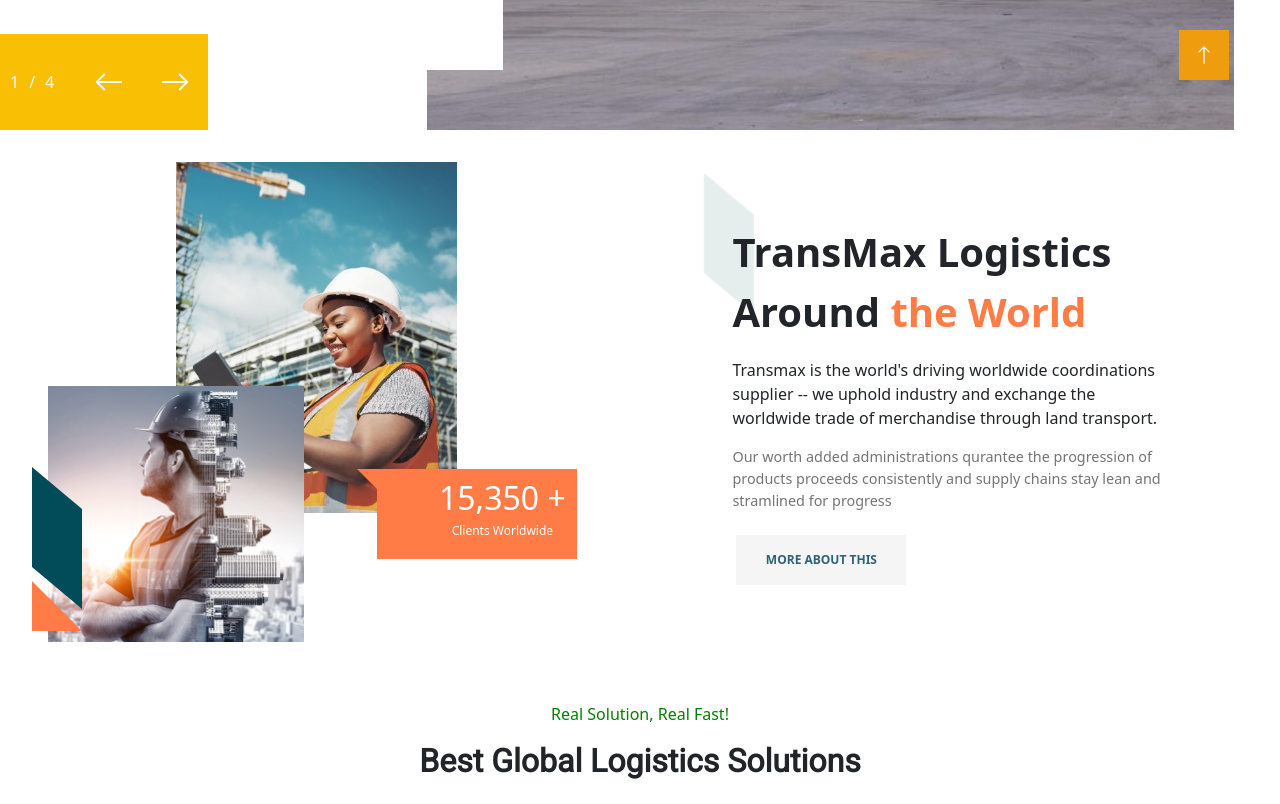
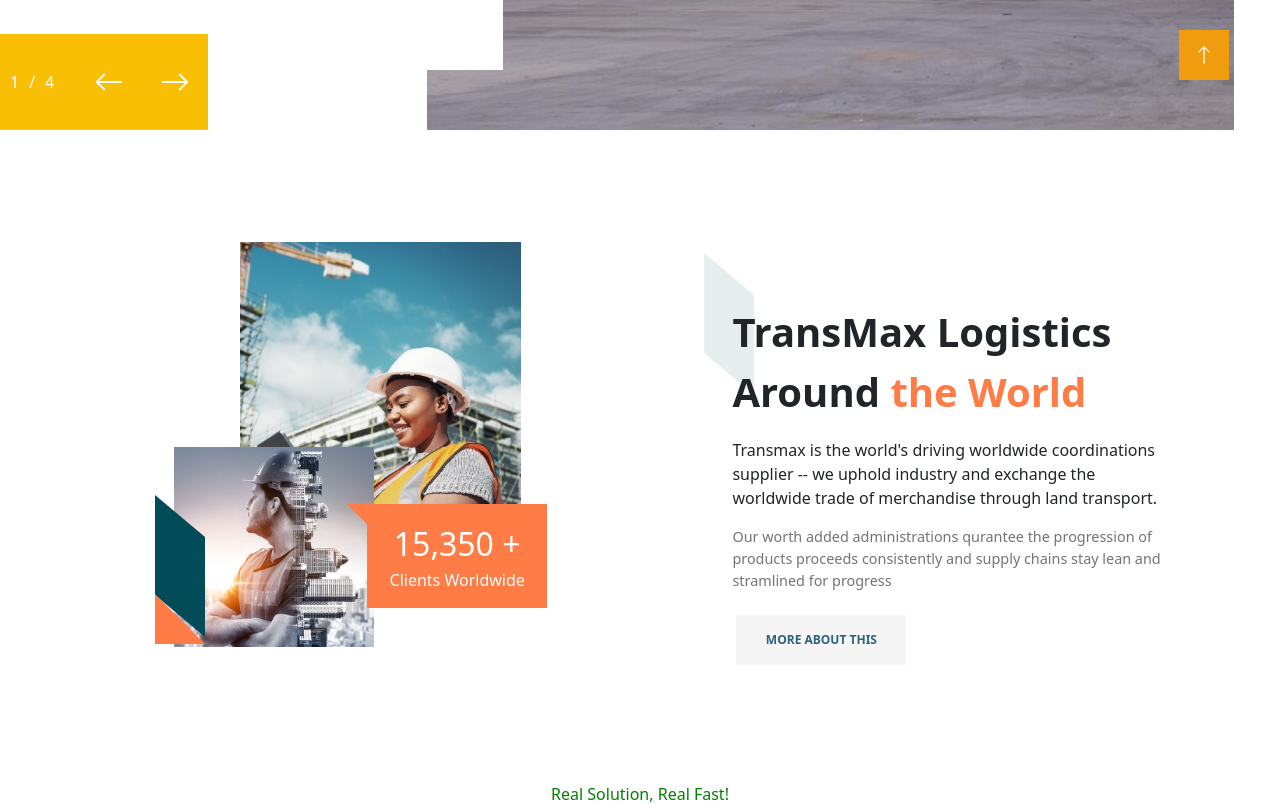
Before and after one commit to mrmuhannadh/xiteb_practical, a React (Create React App) app: page / in a window 1280 px wide. Shown: the part 640-1444 px from the top of the page. Built offline with nearby package versions, Linux system fonts and the light colour scheme.

Commit message:
fixed alignment issues

```diff
--- a/src/App.css
+++ b/src/App.css
@@ -43,7 +43,7 @@
   background-color: rgb(93, 108, 131);
   color: white;
   text-align: start;
-  padding: 5vh 10vw 5vh 10vw;
+  padding: 5vh 50px 5vh 50px;
 }
 
 .footerTextBox{
--- a/src/components/dashboard/ourServicesSection/style.css
+++ b/src/components/dashboard/ourServicesSection/style.css
@@ -47,7 +47,7 @@
 .sliderImageC {
   border-radius: 0 !important;
   object-fit: cover;
-  height: 200px;
+  height: 100%;
   width: 100%;
 }
 
--- a/src/components/dashboard/welcomeSection/rightTriangleRectangle.js
+++ b/src/components/dashboard/welcomeSection/rightTriangleRectangle.js
@@ -3,8 +3,8 @@ import "./welcomeStyle.css";
 
 function RightTriRecShape() {
   return (
-    <div className="talk-bubble tri-right left-top">
-      <div className="talktext text-center justify-content-center">
+    <div className="tri-right left-top">
+      <div className="text-center justify-content-center p-3">
         <span className="clientAmount">15,350 +</span>
         <br />
         <span>Clients Worldwide</span>
--- a/src/components/dashboard/welcomeSection/welcomeSection.js
+++ b/src/components/dashboard/welcomeSection/welcomeSection.js
@@ -9,8 +9,8 @@ import TriangleShape from "./triangleBottomLeftShape";
 
 function WelcomeSection() {
   return (
-    <div className="row welcomeSectionMainBox w-100">
-      <div className="col-md-6 imageSection flex">
+    <div className="row welcomeSectionMainBox w-100 h-100">
+      <div className="col-md-6 col-sm-12 imageSection px-4">
         <div className="imageOneDiv">
           <img src={imageOne} className="imageOne" alt="imageOne" />
         </div>
@@ -23,10 +23,12 @@ function WelcomeSection() {
             <TriangleShape />
           </div>
         </div>
-        <RightTriRecShape className="triRecShape" />
+        <div className="triangleRecShapeContainer">
+          <RightTriRecShape className="triRecShape" />
+        </div>
       </div>
 
-      <div className="col-md-6 textSection">
+      <div className="col-md-6 col-sm-12 textSection">
         <div className="parallelogramContainer">
           <Parallelogram className="parallelogramShape" />
         </div>
--- a/src/components/dashboard/welcomeSection/welcomeStyle.css
+++ b/src/components/dashboard/welcomeSection/welcomeStyle.css
@@ -1,18 +1,20 @@
 /* Welcome Section */
 
 .welcomeSectionMainBox{
-  margin-top: 5vh;
+  position: relative;
+  padding-top: 10vh;
   max-width: 100vw;
 }
 
 .imageSection{
   position: relative;
+  padding-left: 10%;
 }
 
 .imageOneDiv{
   position: absolute;
   padding-top: 5%;
-  left: 20%;
+  left: 30%;
 }
 
 .imageOne{
@@ -20,26 +22,37 @@
   max-height: 70%;
 }
 .imageTwoDiv{
-  width: 50%;
-  position: absolute;
+  width: 250px;
+  position: relative;
   padding-top: 40%;
+  margin-left: 20%;
 }
 
 .imageTwo{
   max-width: 80%;
-  margin-left: 10%;
+  margin-left: 15%;
 }
 
 .triRecShape{
   position: absolute;
   margin-top: 500px;
-  display: block;
 }
 
+.triangleRecShapeContainer{
+  max-width: 180px;
+  position: relative;
+  bottom: 25%;
+  left: 60%;
+  padding: 0;
+  background-color: rgb(255, 124, 70) !important;
+  color: white;
+}
 /* Text Section */
 
 .textSection{
   position: relative;
+  padding: 0;
+  margin: 0;
 }
 
 .textSection .content{
@@ -67,16 +80,7 @@
 }
 
 /* TriRectangle Shpae */
-.talk-bubble {
-  margin-top: 55%;
-  margin-left: 55%;
-  display: inline-block;
-  position: relative;
-	max-width: 200px;
-	height: auto;
-	background-color: rgb(255, 124, 70);
-  color: white;
-}
+
 .border{
   border: 8px solid rgb(255, 124, 70);
 }
@@ -91,7 +95,7 @@
   top: -8px;
 	bottom: auto;
 	border: 32px solid;
-	border-color: rgb(255, 124, 70) transparent transparent transparent;
+	border-color: rgb(255, 124, 70) rgb(255, 124, 70) rgb(255, 124, 70) rgb(255, 124, 70);
 }
 .tri-right.left-top:after{
 	content: ' ';
@@ -150,5 +154,6 @@
 .triangleShapeContainer{
   position: absolute;
   margin-left: 10%;
-  top: 88%;
+  top: 85%;
+  padding-top: 5%;
 }
```
